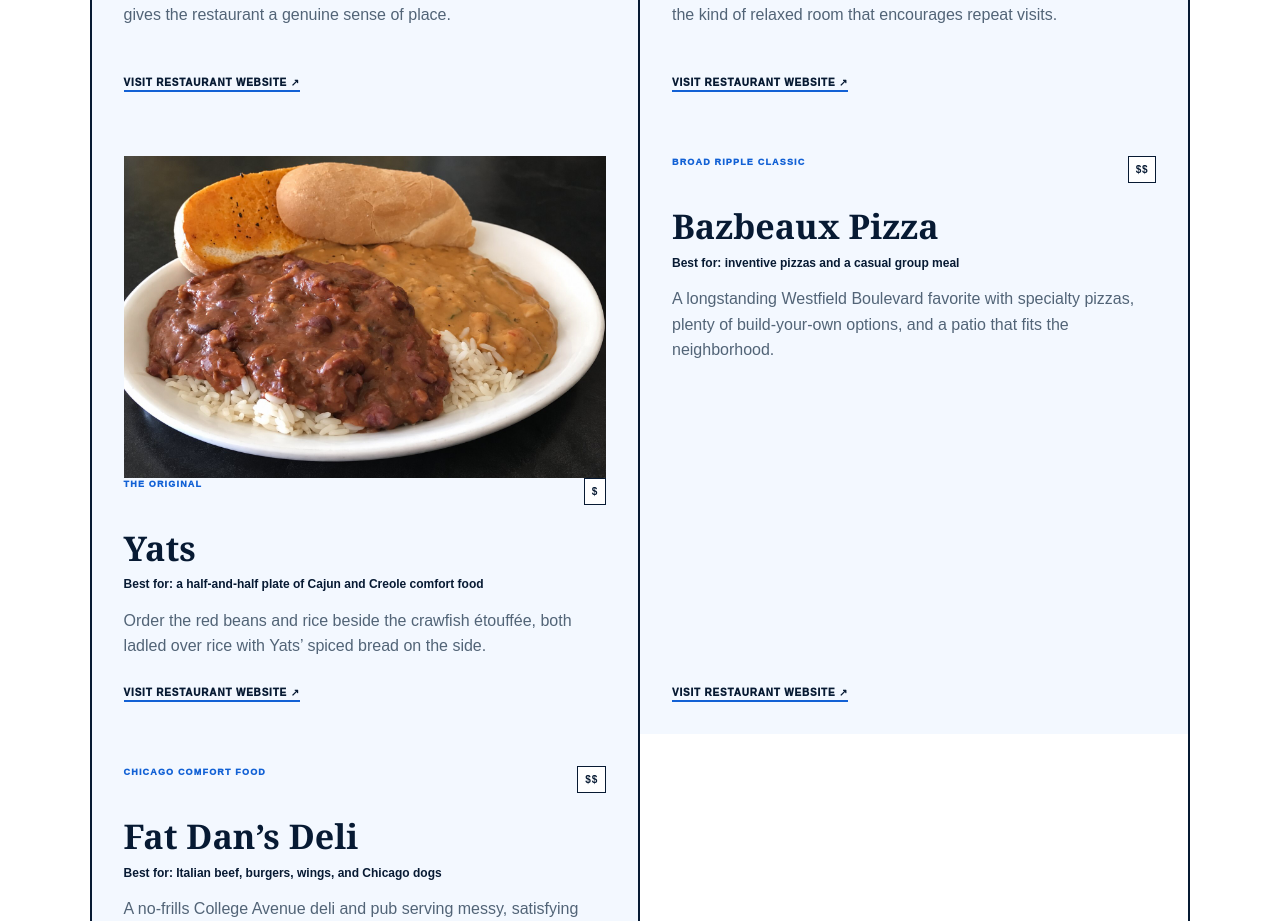
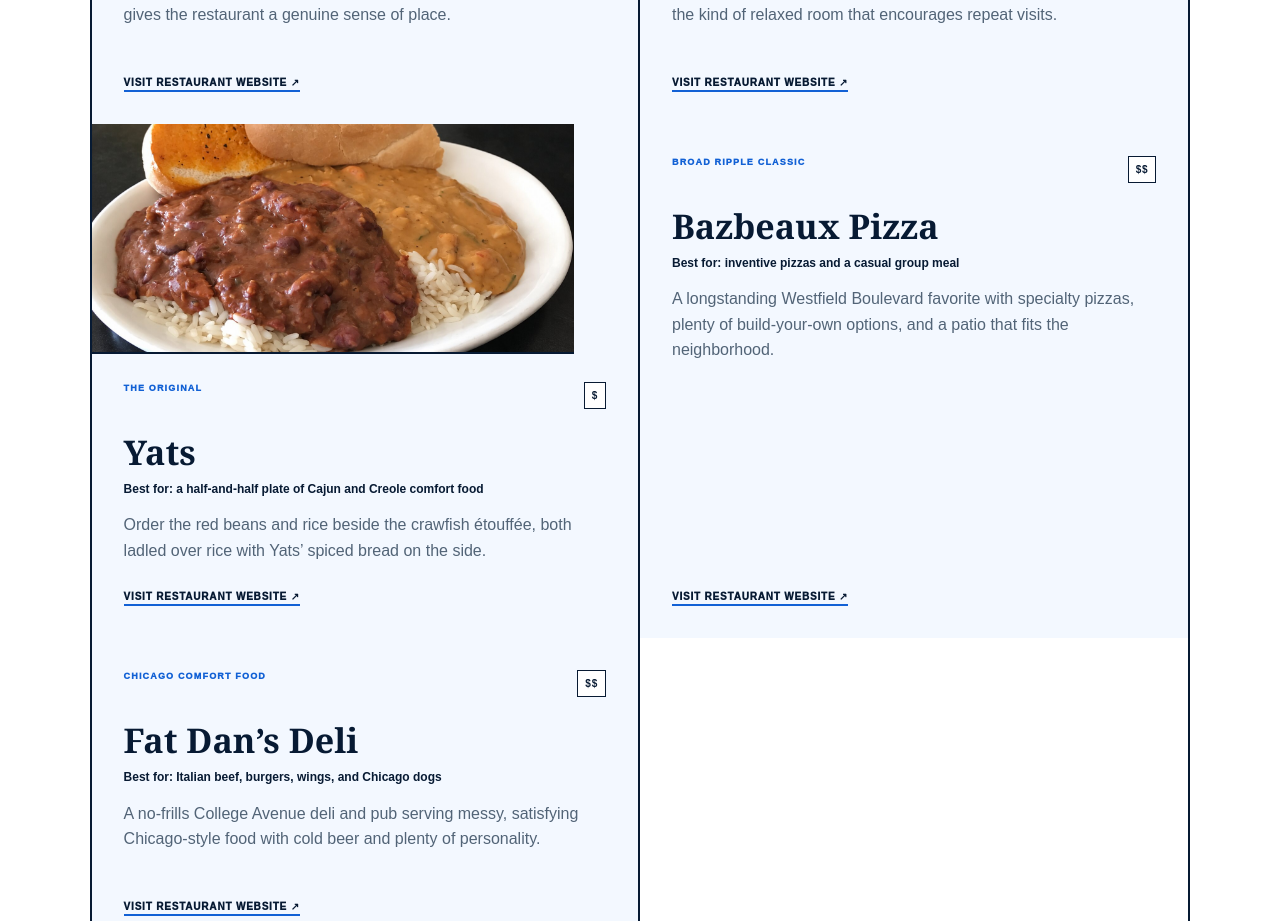
Before and after one commit to mattpom/bestaurantsindy, a Next.js app: page /neighborhoods/broad-ripple in a window 1280 px wide. Shown: the part 1040-1961 px from the top of the page. Built offline with nearby package versions, Linux system fonts and the light colour scheme.

Commit message:
Style neighborhood restaurant photos

```diff
--- a/app/globals.css
+++ b/app/globals.css
@@ -63,6 +63,7 @@
 .restaurantPick{min-height:310px;padding:32px;background:var(--paper);border-right:2px solid var(--ink);border-bottom:2px solid var(--ink);display:flex;flex-direction:column}
 .restaurantPick:nth-child(2n){border-right:0}
 .restaurantPick:nth-child(n+3){border-bottom:0}
+.restaurantPickImage{width:calc(100% + 64px);height:230px;margin:-32px -32px 28px;object-fit:cover;border-bottom:2px solid var(--ink)}
 .restaurantPick.featuredPick{background:#e3efff;box-shadow:inset 8px 0 0 var(--red)}
 .pickTop{display:flex;justify-content:space-between;gap:18px;align-items:start}
 .pickTop span{color:var(--red);font-size:9px;font-weight:950;letter-spacing:.13em}
```
